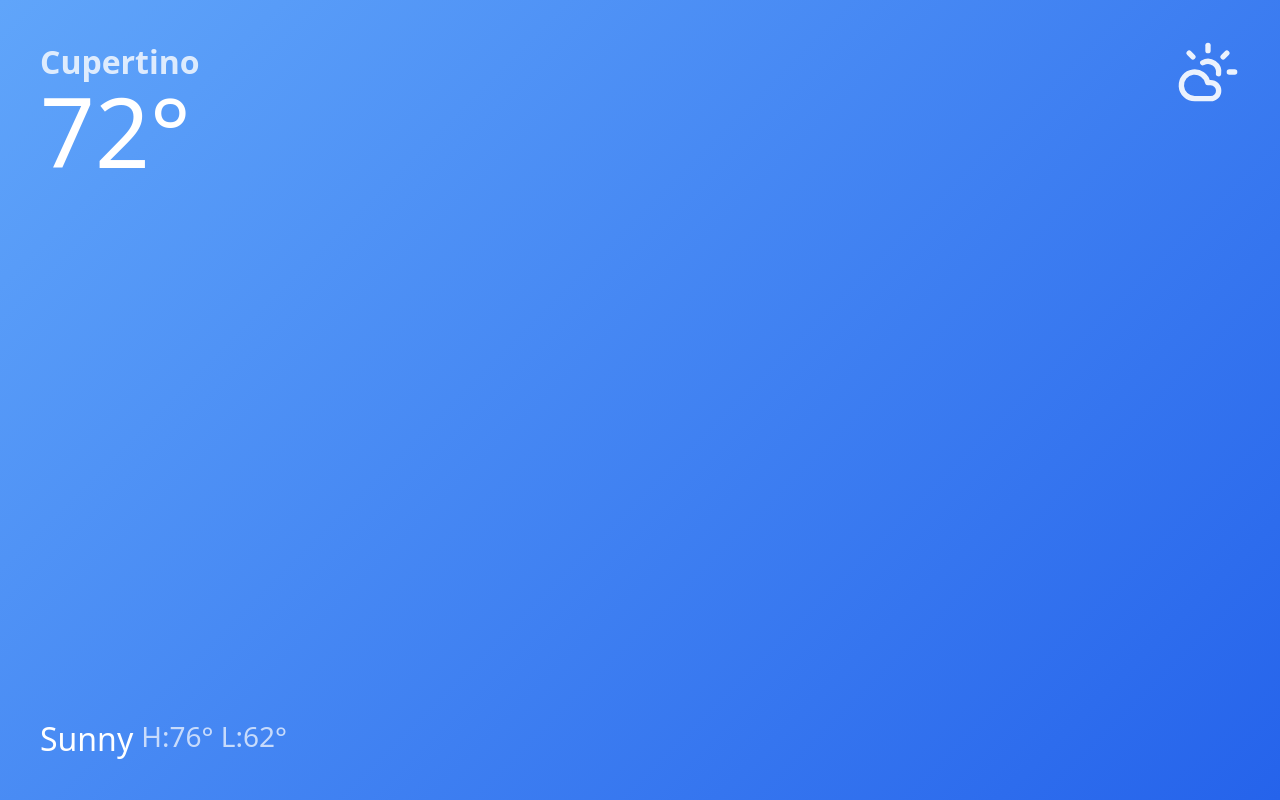
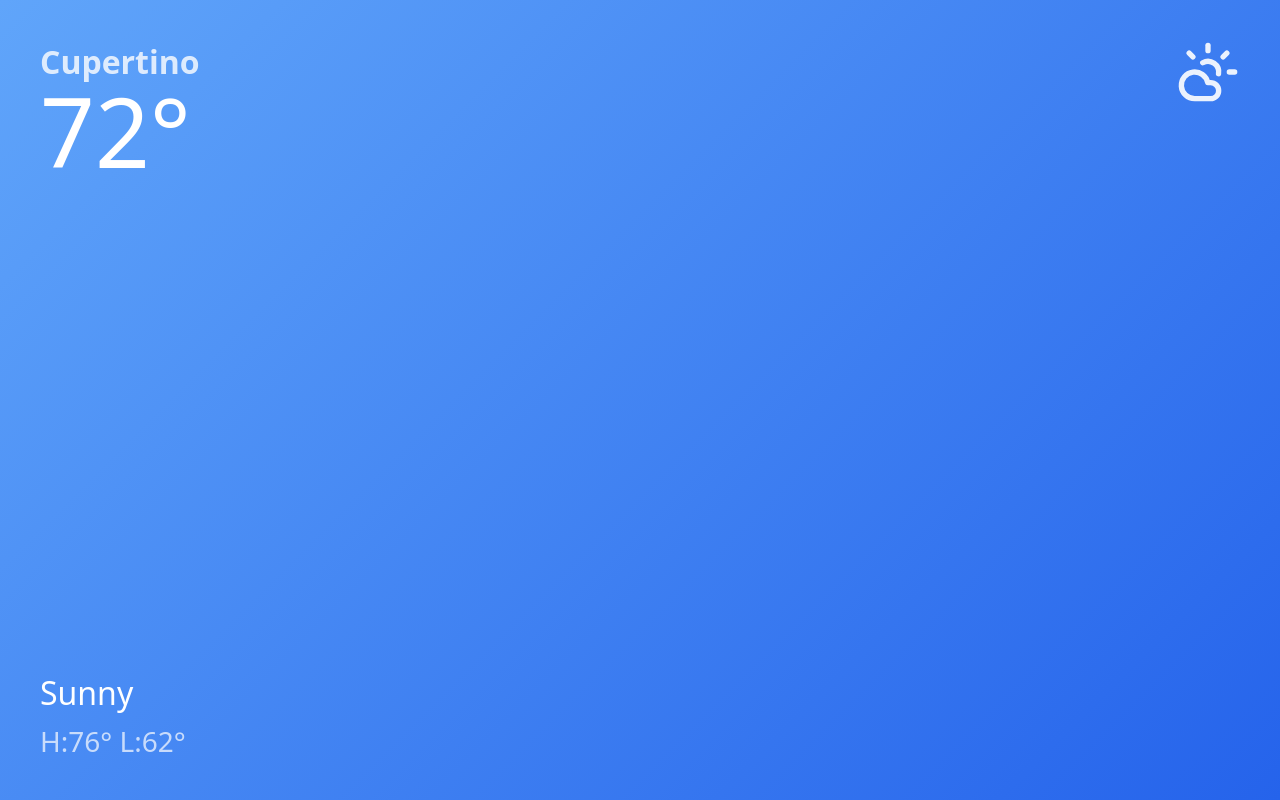
Before and after one commit to moduqishi/GrassTab-Store, a plain HTML site: page widgets/weather.html in a window 1280 px wide. Drawn offline with Linux system fonts and the light colour scheme.

Commit message:
Fix CSS syntax error in weather.html

```diff
--- a/widgets/weather.html
+++ b/widgets/weather.html
@@ -59,7 +59,7 @@
 
         .bottom-row {
             display: flex;
-            flex-col;
+            flex-direction: column;
             gap: 1vmin;
         }
 
```
